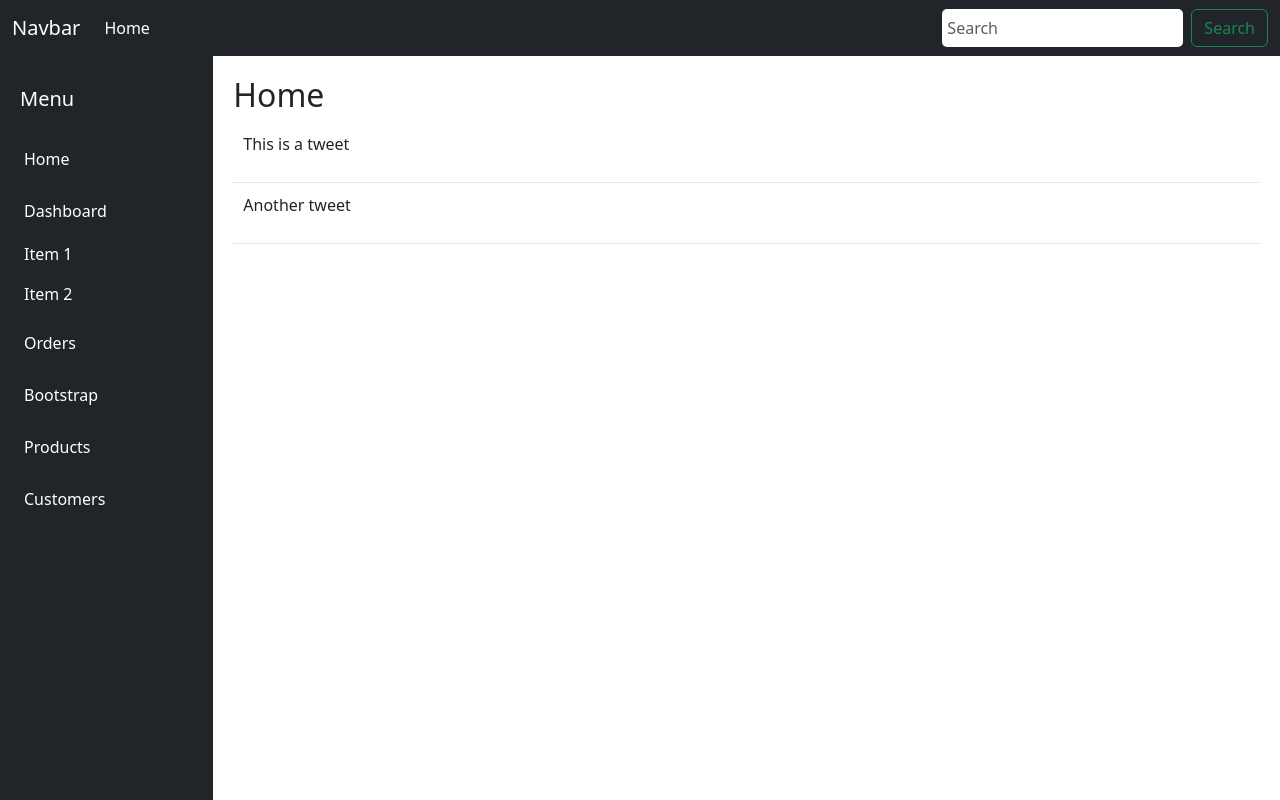
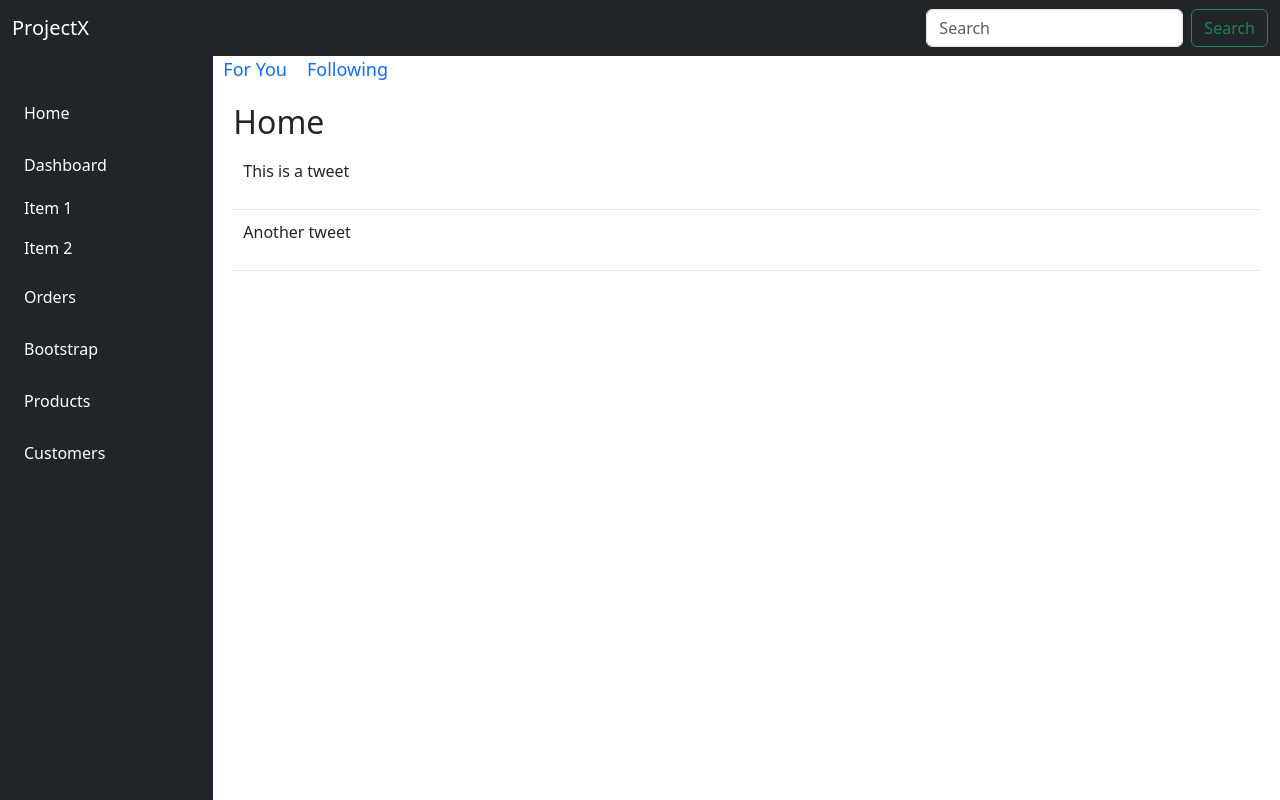
Before and after one commit to jorgeoosthuizen/projectx-FRONTEND, a Vue app: page / in a window 1280 px wide. Shown: the top 800 px of the page. Built offline with nearby package versions, Linux system fonts and the light colour scheme.

Commit message:
Sidebar + Foryou + Following + RouterView fixes

```diff
--- a/src/App.vue
+++ b/src/App.vue
@@ -3,9 +3,14 @@
     <Header />
     <div class="main-container">
       <Sidebar />
-      <main class="content">
-        <router-view />
-      </main>
+      <div class="content-container">
+        <div class="foryou-following-container">
+          <ForyouFollowing></ForyouFollowing>
+        </div>
+        <main class="content">
+          <router-view />
+        </main>
+      </div>
     </div>
     <Footer />
   </div>
@@ -15,8 +20,7 @@
 import Header from './components/HeaderView.vue'
 import Sidebar from './components/SidebarView.vue'
 import Footer from './components/FooterView.vue'
-
-
+import ForyouFollowing from './components/ForyouFollowingView.vue'
 </script>
 
 <style>
@@ -29,6 +33,16 @@ import Footer from './components/FooterView.vue'
 .main-container {
   display: flex;
   flex: 1;
+}
+
+.content-container {
+  display: flex;
+  flex-direction: column;
+  flex: 1;
+}
+
+.foryou-following-container {
+  align-self: flex-start;
 }
 
 .content {
@@ -44,6 +58,7 @@ footer {
   padding: 10px;
   text-align: center;
 }
+
 *,
 *::before,
 *::after {
@@ -52,12 +67,10 @@ footer {
   box-sizing: border-box;
 }
 
-
 body {
   margin: 0;
   padding: 0;
 }
-
 
 html,
 body {
--- /dev/null
+++ b/src/components/ForyouFollowingView.vue
@@ -0,0 +1,33 @@
+<template>
+    <div class="bar">
+  <nav class="navbar-nav mx-auto mb-2 mb-lg-0 d-flex flex-row">
+    <!-- Changed 'ul' to 'nav' -->
+    <!-- Changed 'me-auto' to 'mx-auto' -->
+    <router-link to="/foryou" class="nav-item router-link">For You</router-link>
+    <!-- Removed 'li' and 'nav-item' classes -->
+    <router-link to="/following" class="nav-item router-link"
+      >Following</router-link
+    >
+    <!-- Removed 'li' and 'nav-item' classes -->
+  </nav>
+  </div>
+</template>
+
+<script setup></script>
+
+<style scoped>
+
+.bar{
+    height:fit-content;
+}
+.router-link {
+  text-decoration: none;
+  margin: 0 10px;
+  font-size: 18px; /* Adjust the font size as desired */
+  display: inline-block; /* Change display to inline-block */
+}
+
+.router-link:visited {
+  color: rgb(5, 4, 4);
+}
+</style>
--- a/src/components/HeaderView.vue
+++ b/src/components/HeaderView.vue
@@ -1,18 +1,15 @@
 <template>
- <nav class="navbar navbar-expand-lg navbar-dark bg-dark">
+  <nav class="navbar navbar-expand-lg navbar-dark bg-dark ">
     <div class="container-fluid">
-    <a class="navbar-brand" href="#">Navbar</a>
-    <button class="navbar-toggler" type="button" data-bs-toggle="collapse" data-bs-target="#navbarSupportedContent" aria-controls="navbarSupportedContent" aria-expanded="false" aria-label="Toggle navigation">
-      <span class="navbar-toggler-icon"></span>
-    </button>
-    <div class="collapse navbar-collapse" id="navbarSupportedContent">
-      <ul class="navbar-nav me-auto mb-2 mb-lg-0">
-        <li class="nav-item">
-          <a class="nav-link active" aria-current="page" href="#">Home</a>
-        </li>
-      </ul>
+      <a class="navbar-brand" href="#">ProjectX</a>
+      <div class="collapse navbar-collapse d-flex justify-content-end" id="navbarSupportedContent"> <!-- Added 'd-flex justify-content-end' -->
         <form class="d-flex">
-        <input class="form-control me-2" type="search" placeholder="Search" aria-label="Search">
+          <input
+            class="form-control me-2"
+            type="search"
+            placeholder="Search"
+            aria-label="Search"
+          />
           <button class="btn btn-outline-success" type="submit">Search</button>
         </form>
       </div>
@@ -20,46 +17,9 @@
   </nav>
 </template>
 
-<script setup>
-</script>
+<script setup></script>
 
 <style scoped>
-header {
-  display: flex;
-  align-items: center;
-  justify-content: space-between;
-  background-color: #000000;
-  color: white;
-  padding: 10px 20px;
-}
-
-.header-container {
-  display: flex;
-  align-items: center;
-  width: 100%;
-}
-
-.middle-buttons {
-  flex: 1;
-  display: flex;
-  justify-content: center;
-}
-
-.header-button {
-  background-color: transparent;
-  border: none;
-  color: white;
-  font-weight: bold;
-  margin: 0 10px;
-  cursor: pointer;
-}
-
-input {
-  padding: 5px;
-  border-radius: 5px;
-  border: none;
-}
-
 .router-link {
   text-decoration: none;
   margin: 0 10px;
--- a/src/components/SidebarView.vue
+++ b/src/components/SidebarView.vue
@@ -3,9 +3,6 @@
     <div class="row flex-nowrap">
         <div class="col-auto col-md-3 col-xl-2 px-sm-2 px-0 bg-dark">
             <div class="d-flex flex-column align-items-center align-items-sm-start px-3 pt-2 text-white min-vh-100">
-                <a href="/" class="d-flex align-items-center pb-3 mb-md-0 me-md-auto text-white text-decoration-none">
-                    <span class="fs-5 d-none d-sm-inline">Menu</span>
-                </a>
                 <ul class="nav nav-pills flex-column mb-sm-auto mb-0 align-items-center align-items-sm-start" id="menu">
                     <li class="nav-item">
                         <a href="#" class="nav-link align-middle px-0">
--- a/src/views/FollowingView.vue
+++ b/src/views/FollowingView.vue
@@ -1,5 +1,5 @@
 <template>
     <div class="feed">
-      <h2>Home</h2>
+      <h2>Following tweets page</h2>
       </div>
   </template>
--- a/src/views/ForyouView.vue
+++ b/src/views/ForyouView.vue
@@ -1,5 +1,5 @@
 <template>
     <div class="feed">
-      <h2>Home</h2>
+      <h2>For you tweets page</h2>
       </div>
   </template>
```
Lines whose indentation alone changed are shown as unchanged.
